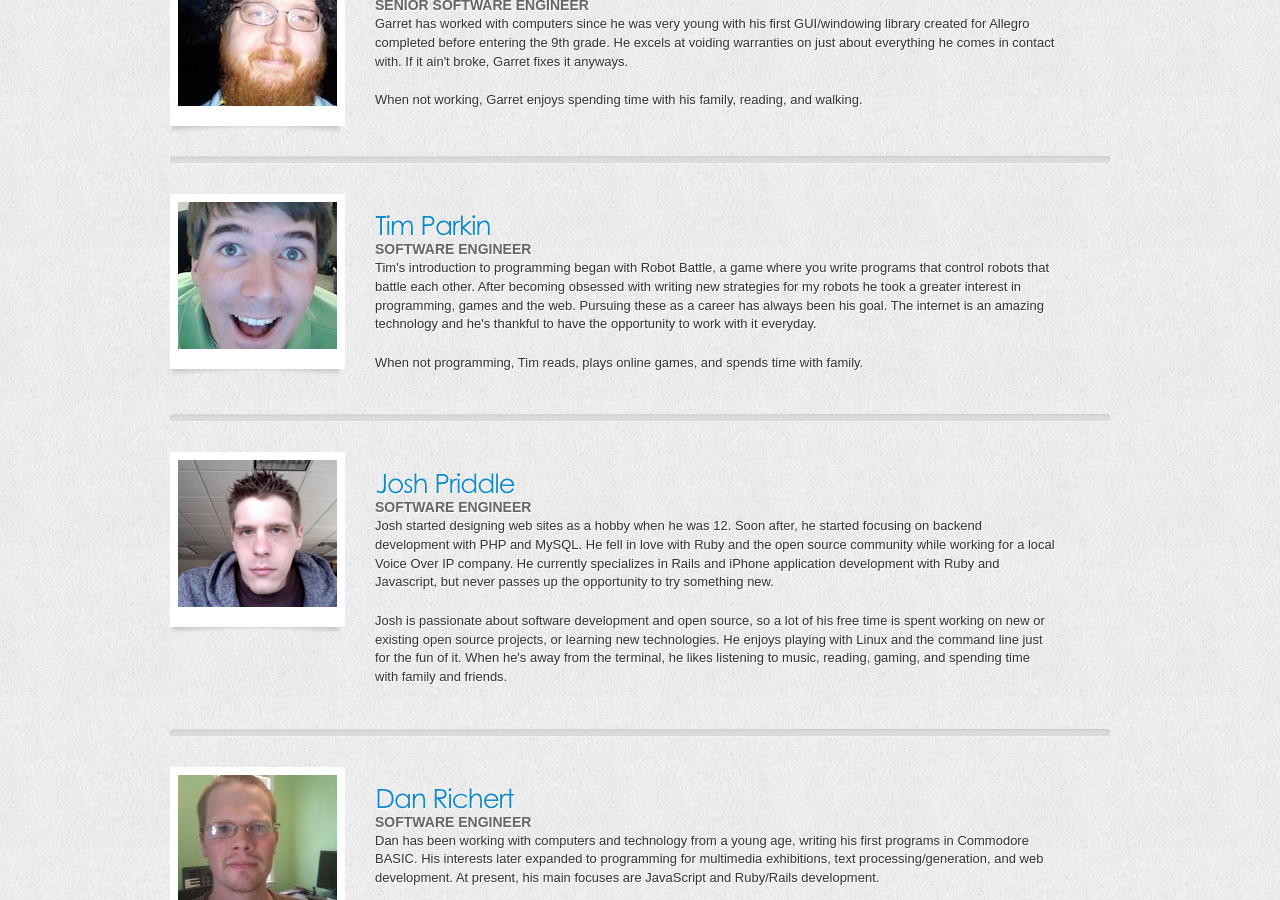
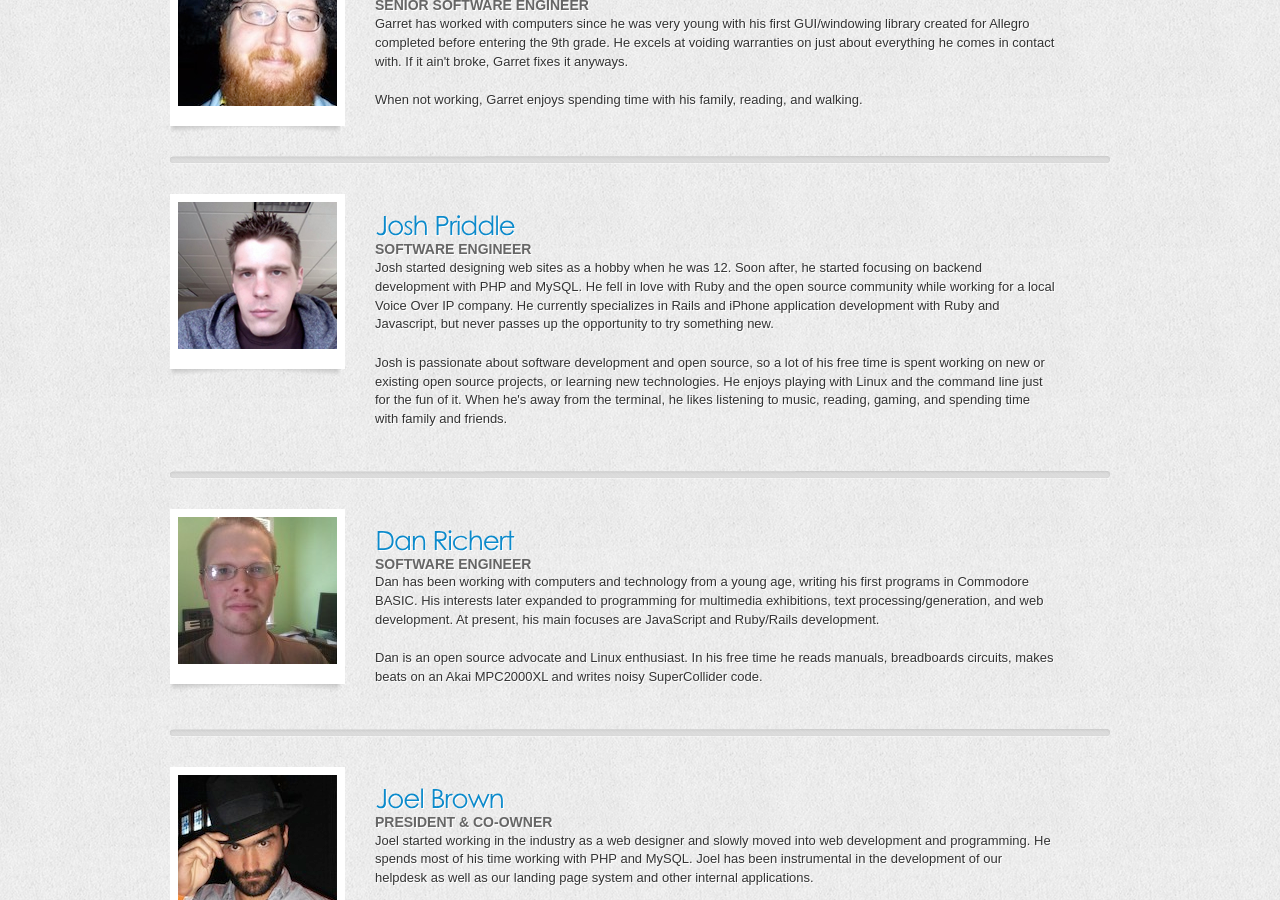
Before and after one commit to digideskio/eng5.com, a Jekyll site: the page built from team.html, in a window 1280 px wide and 900 px high, scrolled down 547 px. Built offline with Jekyll 4.4.1, drawn with Linux system fonts in a browser that asks for light colours; Markdown is read by kramdown in place of the engine named in the settings.

Commit message:
bye bye tim

```diff
--- a/team.html
+++ b/team.html
@@ -30,20 +30,6 @@ title: Meet the Brains Behind The Site5 Engineering Team
       <span class="title">SENIOR SOFTWARE ENGINEER</span>
 			<p>Garret has worked with computers since he was very young with his first GUI/windowing library created for Allegro completed before entering the 9th grade. He excels at voiding warranties on just about everything he comes in contact with. If it ain't broke, Garret fixes it anyways.</p>
 			<p>When not working, Garret enjoys spending time with his family, reading, and walking.</p>
-    </div>
-  </div>
-  <!-- end teamMemeber -->
-  <!-- begin teamMember -->
-  <div class="teamMember">
-    <div class="imgBox">
-      <img src="images/team/tparkin.jpg" alt="Tim Parkin" />
-        <div class="shadow"><img src="images/shadow_team.png" alt="Bottom Shadow" /></div>
-    </div>
-    <div class="description">
-      <h2>Tim Parkin</h2>
-      <span class="title">SOFTWARE ENGINEER</span>
-			<p>Tim's introduction to programming began with Robot Battle, a game where you write programs that control robots that battle each other. After becoming obsessed with writing new strategies for my robots he took a greater interest in programming, games and the web. Pursuing these as a career has always been his goal. The internet is an amazing technology and he's thankful to have the opportunity to work with it everyday.</p>
-			<p>When not programming, Tim reads, plays online games, and spends time with family.</p>
     </div>
   </div>
   <!-- end teamMemeber -->
```
Also changed, not shown: 1 other file.
